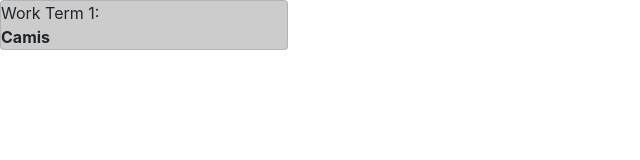
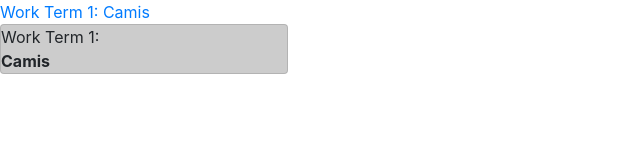
Before and after one commit to mhogar/CoopWebsite, a plain HTML site: page index.html in a window 1280 px wide. Shown: the whole page, without its empty margins (0-640 px from the left). Drawn offline with nearby package versions, Linux system fonts and the light colour scheme.

Commit message:
added temp work term 1 link

```diff
--- a/index.html
+++ b/index.html
@@ -12,6 +12,8 @@
     <title>Work in Progress</title>
   </head>
   <body>
+    <a href="WorkTerm1/index.html">Work Term 1: Camis</a>
+
     <div class="card work_term_header" data-toggle="collapse" data-target="#demo">
       Work Term 1: <b>Camis</b>
     </div>
```
